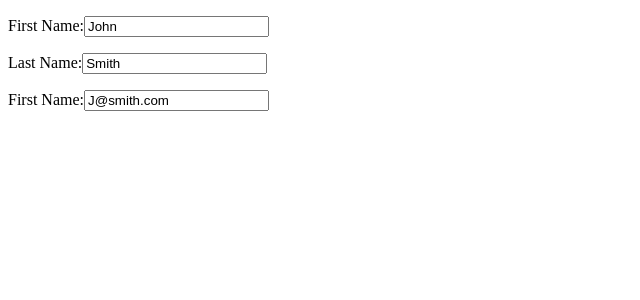
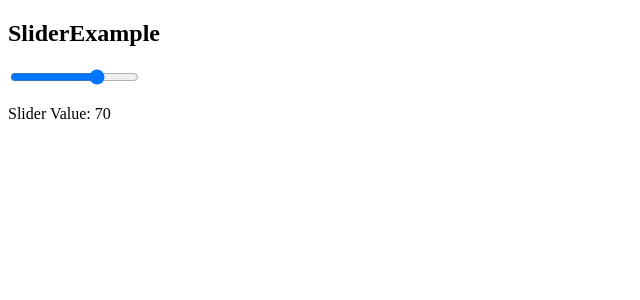
Before and after one commit to tinucy/react-state-project, a React (Vite) app: page / in a window 1280 px wide. Shown: the top 300 px of the page, without its empty margins (0-640 px from the left). Built offline with nearby package versions, Linux system fonts and the light colour scheme.

Commit message:
added the slider with a state value

```diff
--- a/src/App.jsx
+++ b/src/App.jsx
@@ -1,11 +1,12 @@
 import React from "react";
 import "./App.css";
 import FormExample from "./components/FormExample";
+import SliderExample from "./components/SliderExample";
 
 function App() {
   return (
     <>
-      <FormExample />
+      <SliderExample />
     </>
   );
 }
--- /dev/null
+++ b/src/components/SliderExample.jsx
@@ -0,0 +1,13 @@
+import React, { useState } from "react";
+
+export default function SliderExample() {
+  const [SliderValue, setSliderValue] = useState("70");
+
+  return (
+    <div>
+      <h2>SliderExample</h2>
+      <input type="range" min="0" max="100" value={SliderValue} />
+      <p>Slider Value: {SliderValue}</p>
+    </div>
+  );
+}
```
